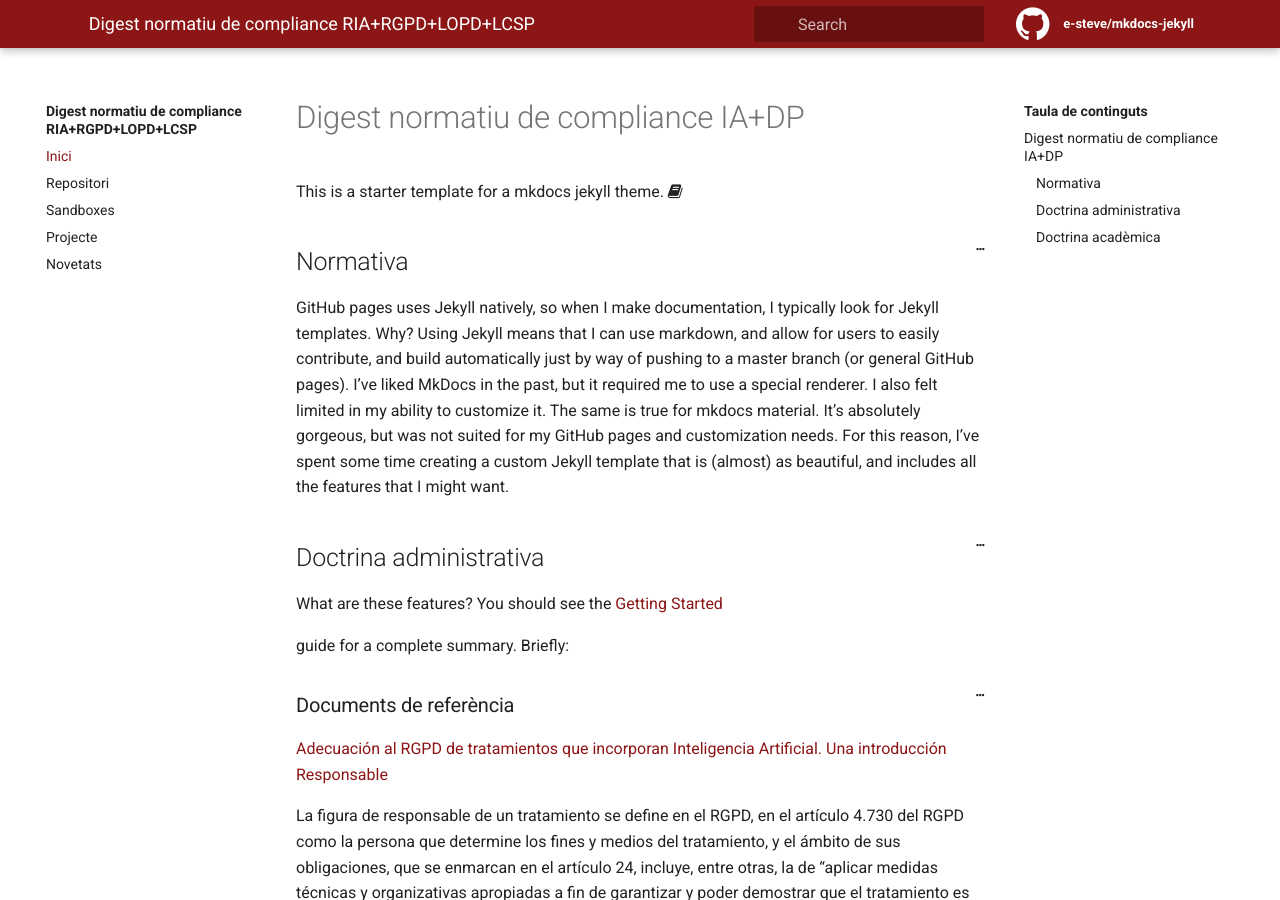
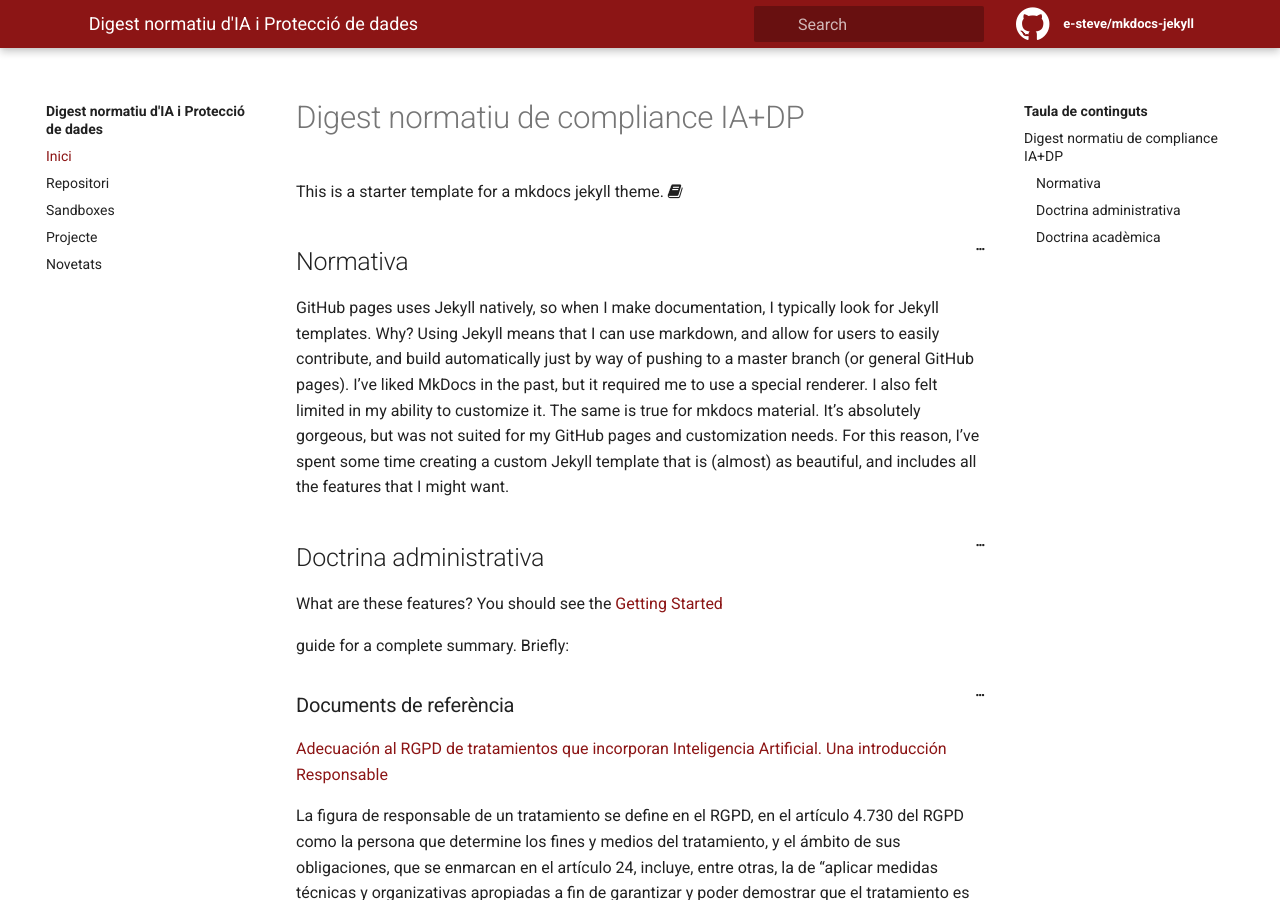
Before and after one commit to e-steve/e-steve.github.io, a Jekyll site: the page built from pages/index.md, in a window 1280 px wide and 900 px high. Built offline with Jekyll 4.4.1, drawn with Linux system fonts in a browser that asks for light colours.

Commit message:
Update _config.yml

```diff
--- a/_config.yml
+++ b/_config.yml
@@ -14,7 +14,7 @@
 # You can create any custom variable you would like, and they will be accessible
 # in the templates via {{ site.myvariable }}.
 
-title: Digest normatiu de compliance RIA+RGPD+LOPD+LCSP
+title: Digest normatiu d'IA i Protecció de dades
 email: your-email@domain.com
 author: Esteve
 description: > # this means to ignore newlines until "baseurl:"
```
